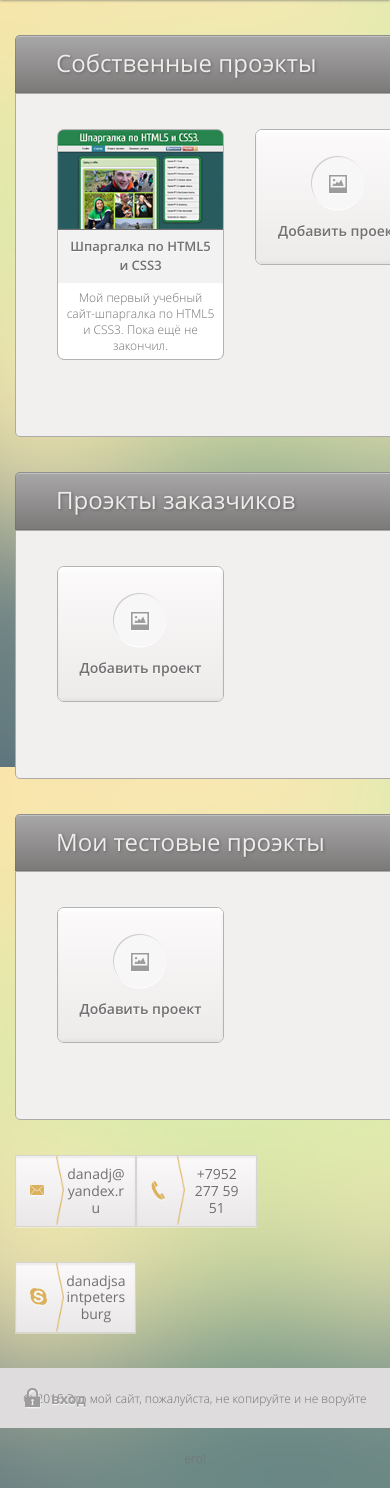
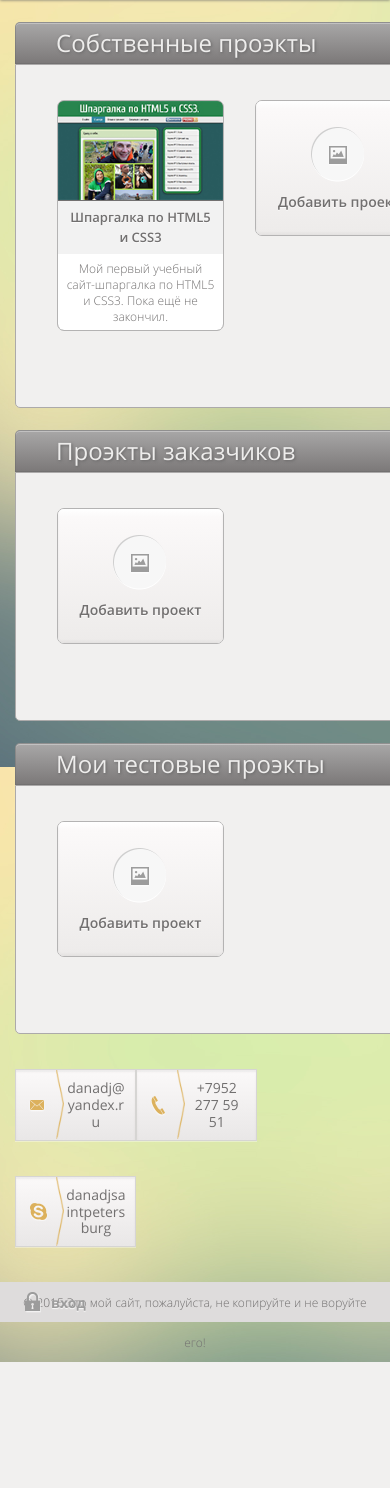
Before and after one commit to DANADJ/GVPortfolio-1, a PHP site: page /app/portfolio.html in a window 390 px wide. Shown: the part 77-1565 px from the top of the page. After the commit the page ends 1439 px from the top, so only its background shows below. Run offline with PHP 8.4, Linux system fonts and the light colour scheme; some libraries are stand-ins or nearby versions.

Commit message:
"Доделал версию для планшетов."

```diff
--- a/app/css/main.css
+++ b/app/css/main.css
@@ -38,13 +38,18 @@ table {
 	box-sizing: border-box;
 	margin: 0 0 35px 0;
 	padding: 0; }
+
+@media screen and (max-width: 1023px) {
+	.page-content-item {
+		margin-bottom: 22px; }
+}
+
 .page-content-item__header {
 	box-sizing: border-box;
 	margin: 0;
-    padding: 17px 40px;
+	padding: 12px 40px;
 	font: 24px 'open_sansregular';
 	color: #eeedec;
-    line-height: 0.9;
 	text-align: left;
 	text-shadow: 1px 1px 3px #666565;
 	border: 1px solid rgba(99, 99, 99, 0.35);
@@ -53,6 +58,12 @@ table {
 	background-image: linear-gradient(0deg, #7b7878 0%, #a9a8a8 100%);
 	background-origin: border-box;
 	box-shadow: inset 0 1px 0 0 rgba(255, 255, 255, 0.3); }
+
+@media screen and (max-width: 1023px) {
+	.page-content-item__header {
+		padding: 4px 40px; }
+}
+
 .page-content-item__conteiner {
 	box-sizing: border-box;
 	padding: 28px 27px 28px 28px;
@@ -123,11 +142,11 @@ table {
 .link-without-decorations {
 	text-decoration: none; }
 
-.clearfix:before, .clearfix:after {
+.clearfix::before, .clearfix::after {
 	content: " ";
 	display: table; }
 
-.clearfix:after {
+.clearfix::after {
 	clear: both; }
 
 .float-left {
@@ -366,33 +444,52 @@ table {
 	position: relative;
 	height: 60px; }
 
+@media screen and (max-width: 1023px) {
+	.empty {
+		height: 40px; }
+}
+
 /*Оформление футера*/
 .footer {
 	position: relative;
 	margin-top: -60px;
 	height: 60px;
 	background-color: #dedcdc; }
+
+@media screen and (max-width: 1023px) {
+	.footer {
+		margin-top: -40px;
+		height: 40px; }
+}
+
 .footer__login {
 	float: left;
 	margin: 15px 5px 15px 270px; }
+
 @media screen and (max-width: 1023px) {
 	.footer__login {
 		position: absolute;
 		float: none;
-        margin: 15px 5px 15px; } }
+		margin: 5px 5px 5px; }
+}
+
 .footer__content {
 	color: #727070;
 	font: 12px 'open_sanslight';
 	line-height: 60px; }
+
 @media screen and (max-width: 1023px) {
 	.footer__content {
-        text-align: center; } }
+		text-align: center;
+		line-height: 40px; }
+}
 
 .login {
 	width: 73px;
 	height: 30px;
 	margin: 0;
 	padding: 0 5px; }
+
 .login__link {
 	padding: 0 0 0 10px;
 	color: #9c9c9c;
--- a/app/markups/_common/_variables.jade
+++ b/app/markups/_common/_variables.jade
@@ -22,6 +22,7 @@
 //- Маcсив "Мои проэкты"
 - var myself_portfolio = [];
 - myself_portfolio.push({link:'http://v5.master-css.com/Valentin007', image:'html5-css3-cours.jpg', alt:'Шпаргалка по html и css',name:'Шпаргалка по HTML5 и CSS3' , desc:'Мой первый учебный сайт-шпаргалка по HTML5 и CSS3. Пока ещё не закончил.'});
+- myself_portfolio.push({link:'http://v5.master-css.com/Valentin007', image:'html5-css3-cours.jpg', alt:'Шпаргалка по html и css',name:'Шпаргалка по HTML5 и CSS3' , desc:'Мой первый учебный сайт-шпаргалка по HTML5 и CSS3. Пока ещё не закончил.'});
 
 //- Массив "Проэкты заказчиков"
 - var customer_portfolio = [];
--- a/app/scss/_variables.scss
+++ b/app/scss/_variables.scss
@@ -1,5 +1,6 @@
 /*Dimentions*/
-$footer-height: 60px;
+$footer-height-destop: 60px;
+$footer-height-tablet: 40px;
 
 /*Colors*/
 $text-color: rgb(114, 112, 112);
@@ -26,4 +27,4 @@ $menu-navigation--active-page__border: 1px solid #39a68b;
 $menu-navigation--active-page__box-shadow: 0px 2px 1px 0px rgba(17, 17, 17, 0.16), inset 0px 1px 0px 0px rgba(255, 255, 255, 0.3);
 $menu-navigation--active-page__bg: linear-gradient(0deg, #3eb799 0%, #7ee8ce 100%);
 $menu-navigation--active-page__bg--hover: linear-gradient(0deg, #35a085 0%, #6cc7b1 100%);
-$menu-navigation--active-page__bg--active: liµnear-gradient(0deg, #6cc7b1 0%, #35a085 100%);
+$menu-navigation--active-page__bg--active: linear-gradient(0deg, #6cc7b1 0%, #35a085 100%);
--- a/app/scss/header.scss
+++ b/app/scss/header.scss
@@ -7,6 +7,7 @@
 
 	@media screen and (max-width: 1023px) {
 		height: 70px;
+		margin-bottom: 22px;
 	}
 
 	&__logo {
```
Also changed, not shown: other parts of app/css/main.css (+103 -33 lines), app/css/login.css (+9 -5 lines), app/scss/footer.scss (+16 -6 lines), app/scss/main-style.scss (+11 -4 lines), app/scss/portfolio.scss (+38 -10 lines). Lines whose indentation alone changed are shown as unchanged.
